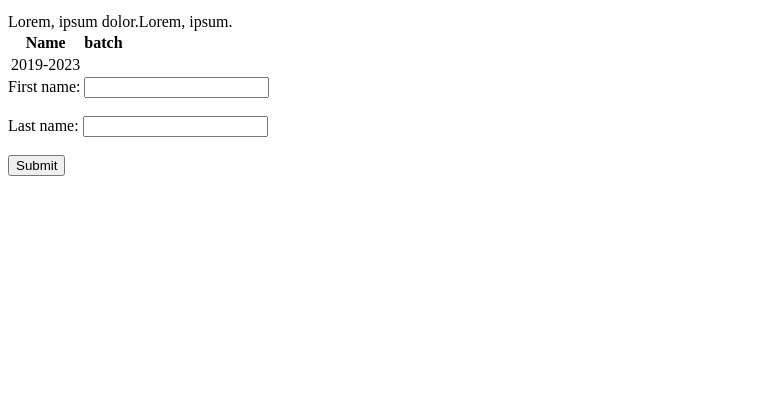
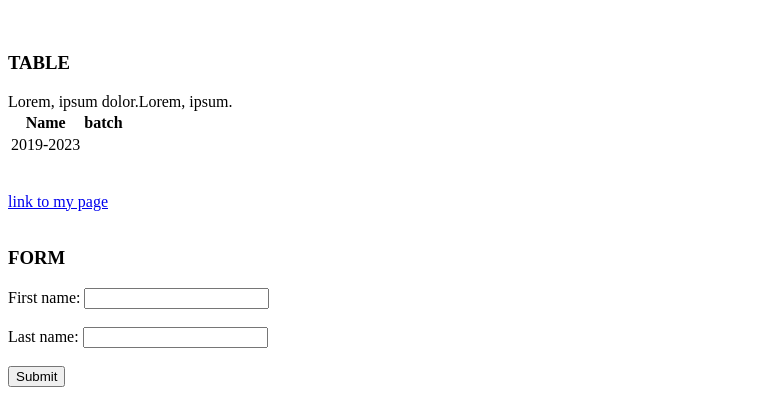
Before and after one commit to akshat131/190070005_WEB_DEV2, a plain HTML site: page index.html in a window 1280 px wide. Shown: the part 566-961 px from the top of the page, without its empty margins (0-769 px from the left). Before the commit the page ends 800 px from the top, so only its background shows below. Drawn offline with Linux system fonts and the light colour scheme.

Commit message:
Update index.html

```diff
--- a/index.html
+++ b/index.html
@@ -11,9 +11,11 @@
         <li><h4>Lorem, ipsum.</h4></li>
         <li><img src="https://picsum.photos/536/354" alt="profile picture"></li>
         <li><div class="education">Lorem ipsum dolor sit.</div></li>
-        <li><p>Lorem, ipsum dolor sit amet consectetur adipisicing elit. Veniam in iusto libero nobis beatae voluptatum.</p></li>]
+        <li><p>Lorem, ipsum dolor sit amet consectetur adipisicing elit. Veniam in iusto libero nobis beatae voluptatum.</p></li>
         <!--This is a comment. Comments are not displayed in the browser-->
     </ul>
+    <br><br><br>
+    <h3>TABLE</h3>
     <table>
         <thead>
             <tr>
@@ -29,6 +31,12 @@
               </tr>
           </tbody>
     </table>
+    <br><br>
+    <a href="https://akshat131.github.io/190070005_WEB_DEV/">link to my page</a>
+
+    <br><br>
+
+    <h3>FORM</h3>
     <form action="/action_page.php" method="get">
         <label for="fname">First name:</label>
         <input type="text" id="fname" name="fname"><br><br>
```
